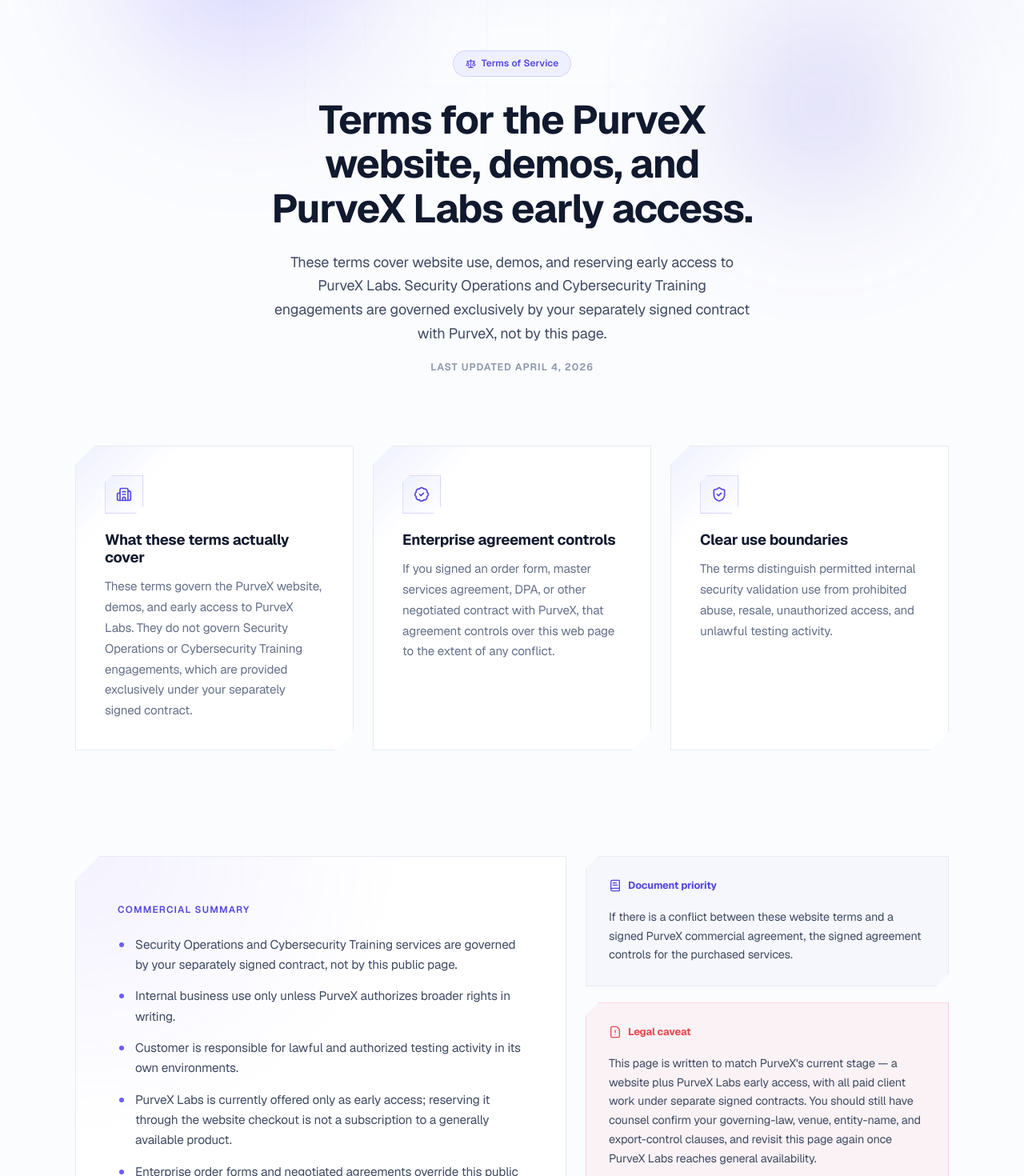
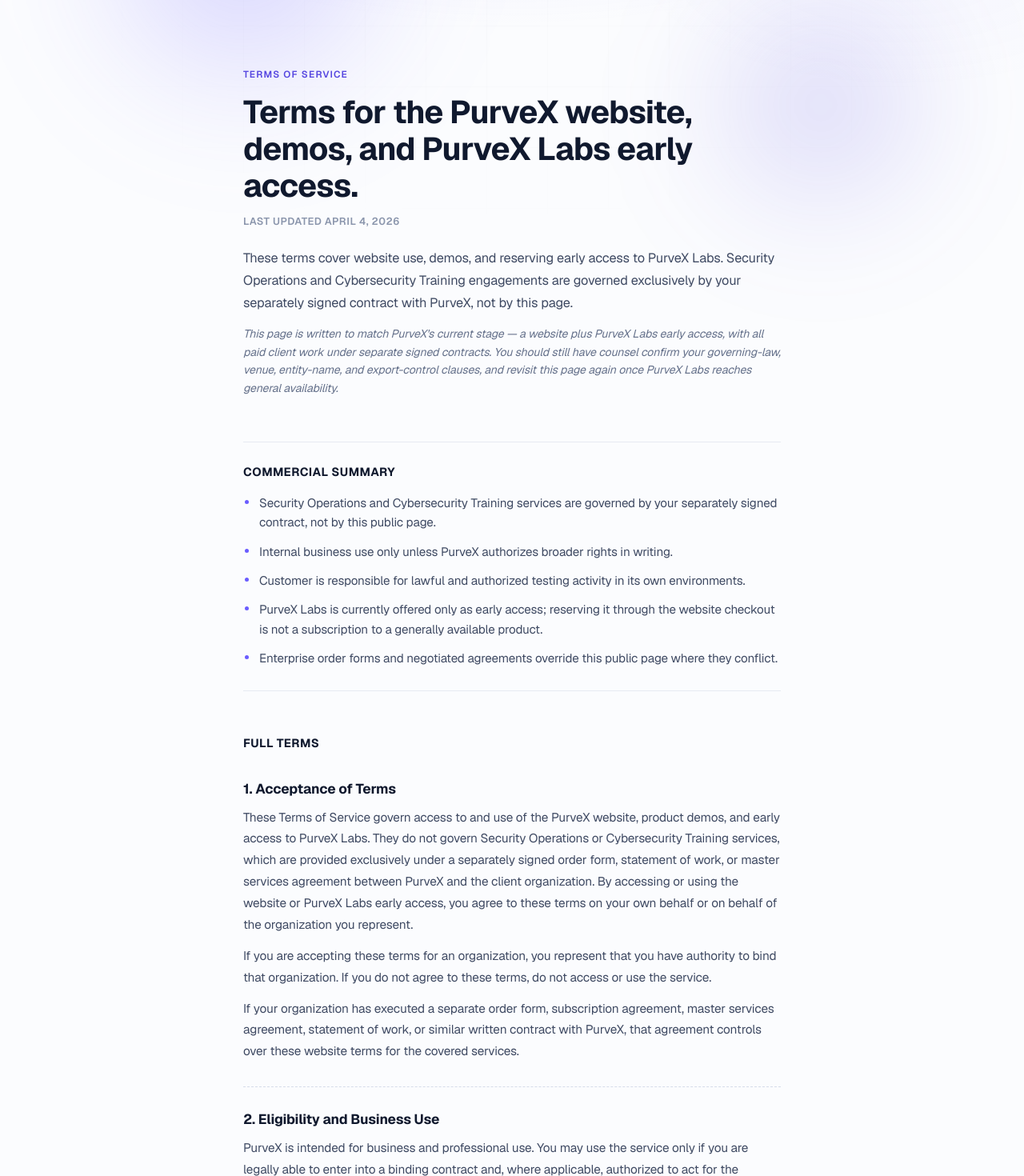
Before and after one commit to cyberjuss/PurveX-Landing-Page, a Next.js app in the folder frontend/: page /legal/terms in a window 1280 px wide. Shown: the part 120-1590 px from the top of the page at 80% size. Built offline with nearby package versions, Linux system fonts and the light colour scheme.

Commit message:
Simplify Terms and Privacy layout into a plain document instead of a marketing page

```diff
--- a/frontend/src/app/legal/privacy/page.tsx
+++ b/frontend/src/app/legal/privacy/page.tsx
@@ -1,5 +1,4 @@
 import type { Metadata } from "next";
-import { Building2, Database, Mail, Shield, ShieldCheck } from "lucide-react";
 import LegalPage from "@/components/purvex-landing-page/legal-page";
 
 export const metadata: Metadata = {
@@ -7,27 +6,6 @@ export const metadata: Metadata = {
   description:
     "PurveX privacy policy for enterprise customers, prospects, and website visitors.",
 };
-
-const highlights = [
-  {
-    icon: Building2,
-    title: "Built for B2B relationships",
-    body:
-      "PurveX is designed for business users, security teams, and enterprise buying groups. This policy explains how we handle contact, account, billing, and PurveX Labs early-access data.",
-  },
-  {
-    icon: Database,
-    title: "No customer environment data yet",
-    body:
-      "PurveX does not currently collect or process customer production security telemetry, logs, or environment data on PurveX systems. This section will be updated to describe PurveX's processor role once PurveX Labs reaches general availability.",
-  },
-  {
-    icon: Shield,
-    title: "Limited use and controlled sharing",
-    body:
-      "We use personal information to operate, secure, support, and improve the website and PurveX Labs early access, manage commercial relationships, and meet legal obligations.",
-  },
-];
 
 const summaryItems = [
   "PurveX collects account, support, billing, and site data needed to run the website and PurveX Labs early access.",
@@ -150,21 +128,9 @@ export default function PrivacyPolicyPage() {
       updated="Last updated April 4, 2026"
       title="Privacy terms for the PurveX website and PurveX Labs early access."
       intro="This policy explains what PurveX collects, why we collect it, and how we use and share it in connection with the website, demos, and PurveX Labs early access. PurveX does not currently process customer production security data; Security Operations and Cybersecurity Training engagements are covered by your signed contract, not this page."
-      highlights={highlights}
+      note="This page is written to match PurveX's current stage — no live processing of customer security data yet. It is not a substitute for advice from counsel familiar with your specific jurisdictions, subprocessors, and retention schedules, and it should be revisited once PurveX Labs reaches general availability."
       summaryTitle="Practical summary"
       summaryItems={summaryItems}
-      contactLabel="Privacy contact"
-      contactIcon={Mail}
-      contactBody={
-        <>
-          Email{" "}
-          <a href="mailto:privacy@purvex.com">privacy@purvex.com</a> or use
-          the business contact path defined in your commercial agreement.
-        </>
-      }
-      caveatLabel="Privacy notice"
-      caveatIcon={ShieldCheck}
-      caveatBody="This page is written to match PurveX's current stage — no live processing of customer security data yet. It is not a substitute for advice from counsel familiar with your specific jurisdictions, subprocessors, and retention schedules, and it should be revisited once PurveX Labs reaches general availability."
       sectionsHeading="Full Policy"
       sections={sections}
     />
--- a/frontend/src/app/legal/terms/page.tsx
+++ b/frontend/src/app/legal/terms/page.tsx
@@ -1,5 +1,4 @@
 import type { Metadata } from "next";
-import { BadgeCheck, BookText, Building2, FileWarning, ShieldCheck } from "lucide-react";
 import LegalPage from "@/components/purvex-landing-page/legal-page";
 
 export const metadata: Metadata = {
@@ -7,27 +6,6 @@ export const metadata: Metadata = {
   description:
     "PurveX terms of service for website visitors, trial users, and business customers.",
 };
-
-const highlights = [
-  {
-    icon: Building2,
-    title: "What these terms actually cover",
-    body:
-      "These terms govern the PurveX website, demos, and early access to PurveX Labs. They do not govern Security Operations or Cybersecurity Training engagements, which are provided exclusively under your separately signed contract.",
-  },
-  {
-    icon: BadgeCheck,
-    title: "Enterprise agreement controls",
-    body:
-      "If you signed an order form, master services agreement, DPA, or other negotiated contract with PurveX, that agreement controls over this web page to the extent of any conflict.",
-  },
-  {
-    icon: ShieldCheck,
-    title: "Clear use boundaries",
-    body:
-      "The terms distinguish permitted internal security validation use from prohibited abuse, resale, unauthorized access, and unlawful testing activity.",
-  },
-];
 
 const summaryItems = [
   "Security Operations and Cybersecurity Training services are governed by your separately signed contract, not by this public page.",
@@ -196,15 +174,9 @@ export default function TermsPage() {
       updated="Last updated April 4, 2026"
       title="Terms for the PurveX website, demos, and PurveX Labs early access."
       intro="These terms cover website use, demos, and reserving early access to PurveX Labs. Security Operations and Cybersecurity Training engagements are governed exclusively by your separately signed contract with PurveX, not by this page."
-      highlights={highlights}
+      note="This page is written to match PurveX's current stage — a website plus PurveX Labs early access, with all paid client work under separate signed contracts. You should still have counsel confirm your governing-law, venue, entity-name, and export-control clauses, and revisit this page again once PurveX Labs reaches general availability."
       summaryTitle="Commercial summary"
       summaryItems={summaryItems}
-      contactLabel="Document priority"
-      contactIcon={BookText}
-      contactBody="If there is a conflict between these website terms and a signed PurveX commercial agreement, the signed agreement controls for the purchased services."
-      caveatLabel="Legal caveat"
-      caveatIcon={FileWarning}
-      caveatBody="This page is written to match PurveX's current stage — a website plus PurveX Labs early access, with all paid client work under separate signed contracts. You should still have counsel confirm your governing-law, venue, entity-name, and export-control clauses, and revisit this page again once PurveX Labs reaches general availability."
       sectionsHeading="Full Terms"
       sections={sections}
     />
--- a/frontend/src/components/purvex-landing-page/legal-page.tsx
+++ b/frontend/src/components/purvex-landing-page/legal-page.tsx
@@ -1,8 +1,5 @@
-import type { LucideIcon } from "lucide-react";
-import { Scale } from "lucide-react";
 import { SiteChrome } from "./chrome";
 
-type Highlight = { icon: LucideIcon; title: string; body: string };
 type Section = { title: string; paragraphs: string[] };
 
 export default function LegalPage({
@@ -10,15 +7,9 @@ export default function LegalPage({
   updated,
   title,
   intro,
-  highlights,
+  note,
   summaryTitle,
   summaryItems,
-  contactLabel,
-  contactIcon: ContactIcon,
-  contactBody,
-  caveatLabel,
-  caveatIcon: CaveatIcon,
-  caveatBody,
   sectionsHeading,
   sections,
 }: {
@@ -26,80 +17,34 @@ export default function LegalPage({
   updated: string;
   title: string;
   intro: string;
-  highlights: Highlight[];
+  note: string;
   summaryTitle: string;
   summaryItems: string[];
-  contactLabel: string;
-  contactIcon: LucideIcon;
-  contactBody: React.ReactNode;
-  caveatLabel: string;
-  caveatIcon: LucideIcon;
-  caveatBody: string;
   sectionsHeading: string;
   sections: Section[];
 }) {
   return (
     <SiteChrome active="legal">
-      {/* ═══════════ HERO ═══════════ */}
-      <section className="sp-hero">
-        <span className="sp-hero__badge">
-          <Scale size={13} /> {badge}
-        </span>
-        <h1 className="sp-hero__h1">{title}</h1>
-        <p className="sp-hero__sub">{intro}</p>
-        <p className="sp-legal__updated">{updated}</p>
-      </section>
+      <div className="sp-legal">
+        <div className="sp-legal__head">
+          <span className="sp-legal__badge">{badge}</span>
+          <h1>{title}</h1>
+          <p className="sp-legal__updated">{updated}</p>
+          <p className="sp-legal__intro">{intro}</p>
+          <p className="sp-legal__note">{note}</p>
+        </div>
 
-      {/* ═══════════ HIGHLIGHTS ═══════════ */}
-      <section className="sp-section sp-section--tight">
-        <div className="sp-cards sp-cards--3" data-r>
-          {highlights.map((h) => (
-            <article key={h.title} className="sp-card">
-              <div className="sp-card__icon">
-                <h.icon size={20} />
-              </div>
-              <h3 className="sp-card__title">{h.title}</h3>
-              <p className="sp-card__body">{h.body}</p>
-            </article>
-          ))}
+        <div className="sp-legal__summary">
+          <h2>{summaryTitle}</h2>
+          <ul>
+            {summaryItems.map((item) => (
+              <li key={item}>{item}</li>
+            ))}
+          </ul>
         </div>
-      </section>
 
-      {/* ═══════════ SUMMARY + ASIDE ═══════════ */}
-      <section className="sp-section">
-        <div className="sp-legal__meta" data-r>
-          <div className="sp-panel sp-legal__summary">
-            <span className="sp-tag">{summaryTitle}</span>
-            <ul className="sp-legal__list">
-              {summaryItems.map((item) => (
-                <li key={item}>{item}</li>
-              ))}
-            </ul>
-          </div>
-          <div className="sp-legal__aside">
-            <div className="sp-legal__box">
-              <span className="sp-legal__box-label">
-                <ContactIcon size={16} /> {contactLabel}
-              </span>
-              <div className="sp-legal__box-body">{contactBody}</div>
-            </div>
-            <div className="sp-legal__box sp-legal__box--warn">
-              <span className="sp-legal__box-label">
-                <CaveatIcon size={16} /> {caveatLabel}
-              </span>
-              <p className="sp-legal__box-body">{caveatBody}</p>
-            </div>
-          </div>
-        </div>
-      </section>
-
-      {/* ═══════════ FULL TEXT ═══════════ */}
-      <section className="sp-section">
-        <div className="sp-head sp-head--left" data-r>
-          <span className="sp-tag">Full document</span>
+        <div className="sp-legal__body">
           <h2>{sectionsHeading}</h2>
-        </div>
-        <div className="sp-legal__sections" data-r>
           {sections.map((s) => (
             <div key={s.title} className="sp-legal__section">
               <h3>{s.title}</h3>
@@ -109,33 +54,30 @@ export default function LegalPage({
             </div>
           ))}
         </div>
-      </section>
+      </div>
 
       <style>{`
-.sp-legal__updated { margin: 18px auto 0; text-align: center; font-size: .78rem; font-weight: 600; letter-spacing: .08em; text-transform: uppercase; color: var(--muted-dim) }
+.sp-legal { max-width: 720px; margin: 0 auto; padding: 132px 24px 96px }
+.sp-legal__badge { display: inline-block; font-size: .74rem; font-weight: 600; letter-spacing: .1em; text-transform: uppercase; color: var(--accent-deep) }
+.sp-legal__head h1 { margin: 12px 0 0; font-family: var(--font-display); font-size: clamp(1.9rem, 3.6vw, 2.5rem); font-weight: 700; line-height: 1.15; letter-spacing: -.02em; color: var(--ink) }
+.sp-legal__updated { margin: 12px 0 0; font-size: .8rem; font-weight: 600; letter-spacing: .04em; text-transform: uppercase; color: var(--muted-dim) }
+.sp-legal__intro { margin: 22px 0 0; font-size: 1.02rem; line-height: 1.7; color: var(--ink-soft) }
+.sp-legal__note { margin: 14px 0 0; font-size: .88rem; font-style: italic; line-height: 1.6; color: var(--muted) }
 
-.sp-legal__meta { display: grid; grid-template-columns: 1.15fr .85fr; gap: 24px; align-items: start }
-.sp-legal__summary { margin: 0 }
-.sp-legal__list { margin: 20px 0 0; padding: 0; list-style: none; display: flex; flex-direction: column; gap: 14px }
-.sp-legal__list li { position: relative; padding-left: 22px; color: var(--ink-soft); font-size: .96rem; line-height: 1.65 }
-.sp-legal__list li::before { content: ""; position: absolute; left: 2px; top: 9px; width: 6px; height: 6px; border-radius: 50%; background: var(--accent) }
+.sp-legal__summary { margin-top: 56px; padding: 28px 0; border-top: 1px solid var(--border); border-bottom: 1px solid var(--border) }
+.sp-legal__summary h2 { margin: 0; font-family: var(--font-display); font-size: .92rem; font-weight: 650; letter-spacing: .03em; text-transform: uppercase; color: var(--ink) }
+.sp-legal__summary ul { margin: 18px 0 0; padding: 0; list-style: none; display: flex; flex-direction: column; gap: 12px }
+.sp-legal__summary li { position: relative; padding-left: 20px; font-size: .95rem; line-height: 1.6; color: var(--ink-soft) }
+.sp-legal__summary li::before { content: ""; position: absolute; left: 2px; top: 8px; width: 5px; height: 5px; border-radius: 50%; background: var(--accent) }
 
-.sp-legal__aside { display: flex; flex-direction: column; gap: 20px }
-.sp-legal__box { --cut: 16px; padding: 26px 28px; clip-path: polygon(var(--cut) 0, 100% 0, 100% calc(100% - var(--cut)), calc(100% - var(--cut)) 100%, 0 100%, 0 var(--cut)); border: 1px solid var(--border); background: var(--surface-alt) }
-.sp-legal__box-label { display: inline-flex; align-items: center; gap: 8px; font-size: .8rem; font-weight: 650; color: var(--accent-deep) }
-.sp-legal__box-body { margin: 12px 0 0; color: var(--ink-soft); font-size: .9rem; line-height: 1.65 }
-.sp-legal__box-body a { color: var(--accent-deep); font-weight: 600 }
-.sp-legal__box--warn { background: rgba(229,72,77,.05); border-color: rgba(229,72,77,.2) }
-.sp-legal__box--warn .sp-legal__box-label { color: var(--red) }
+.sp-legal__body { margin-top: 56px }
+.sp-legal__body > h2 { margin: 0 0 8px; font-family: var(--font-display); font-size: .92rem; font-weight: 650; letter-spacing: .03em; text-transform: uppercase; color: var(--ink) }
+.sp-legal__section { padding: 30px 0; border-bottom: 1px dashed var(--border-strong) }
+.sp-legal__section:last-child { border-bottom: none; padding-bottom: 0 }
+.sp-legal__section h3 { margin: 0; font-family: var(--font-display); font-size: 1.08rem; font-weight: 650; letter-spacing: -.01em; color: var(--ink) }
+.sp-legal__section p { margin: 12px 0 0; color: var(--ink-soft); font-size: .96rem; line-height: 1.75 }
 
-.sp-legal__sections { display: flex; flex-direction: column }
-.sp-legal__section { padding: 34px 0; border-bottom: 1px dashed var(--border-strong) }
-.sp-legal__section:first-child { padding-top: 0 }
-.sp-legal__section:last-child { border-bottom: none; padding-bottom: 0 }
-.sp-legal__section h3 { margin: 0; font-family: var(--font-display); font-size: 1.2rem; font-weight: 650; letter-spacing: -.015em; color: var(--ink) }
-.sp-legal__section p { margin: 14px 0 0; color: var(--ink-soft); font-size: .96rem; line-height: 1.75; max-width: 760px }
-
-@media (max-width: 860px) { .sp-legal__meta { grid-template-columns: 1fr } }
+@media (max-width: 680px) { .sp-legal { padding: 72px 20px 72px } }
       `}</style>
     </SiteChrome>
   );
```
